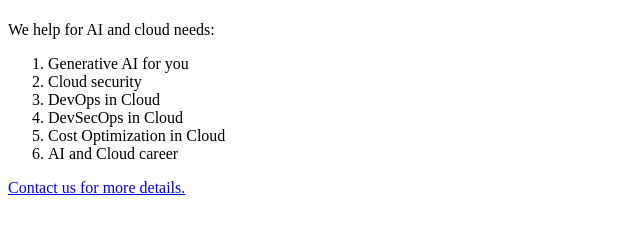
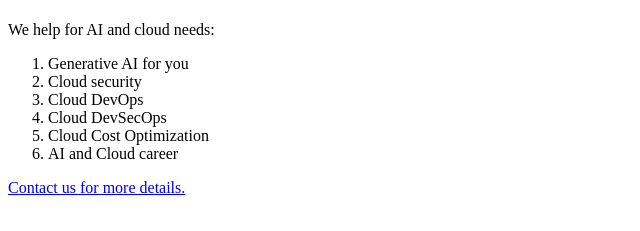
Before and after one commit to aichelp/aichelp.github.io, a plain HTML site: page index.html in a window 1280 px wide. Shown: the part 59-290 px from the top of the page, without its empty margins (0-640 px from the left). Drawn offline with Linux system fonts and the light colour scheme.

Commit message:
Update index.html

```diff
--- a/index.html
+++ b/index.html
@@ -25,9 +25,9 @@
         <ol>
           <li>Generative AI for you</li>
           <li>Cloud security</li>
-          <li>DevOps in Cloud</li>
-          <li>DevSecOps in Cloud</li>
-          <li>Cost Optimization in Cloud</li>
+          <li>Cloud DevOps</li>
+          <li>Cloud DevSecOps</li>
+          <li>Cloud Cost Optimization</li>
           <li>AI and Cloud career</li>
         </ol>
     <a href="mailto:aichelpinfo@gmail.com"> Contact us for more details.</a>
```
